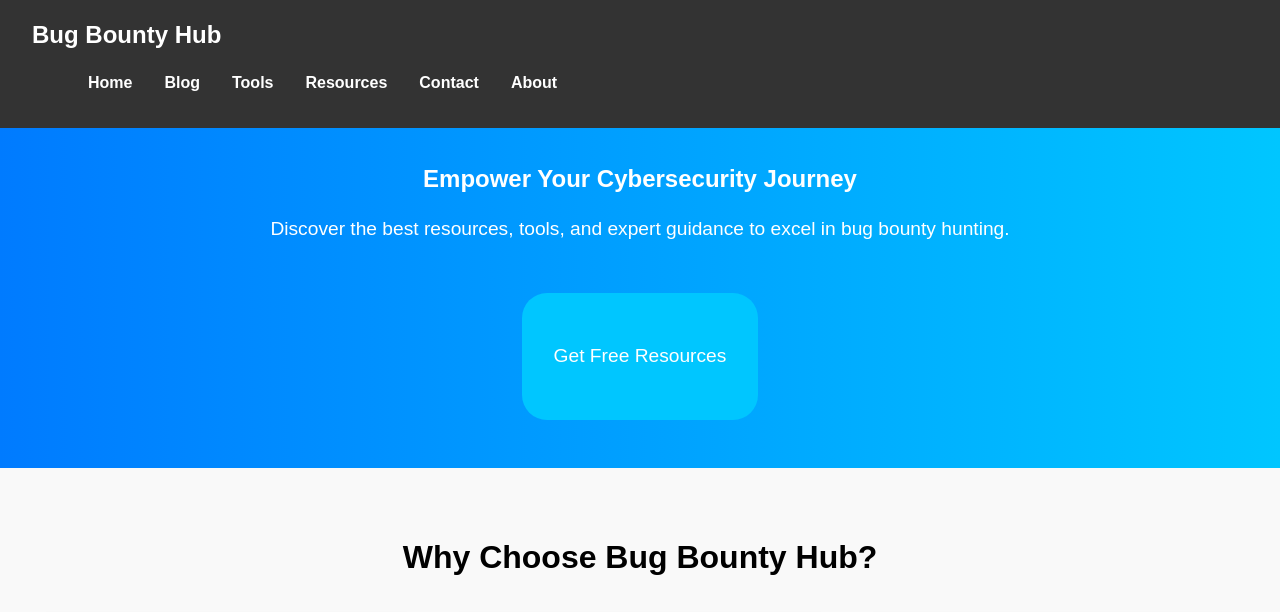
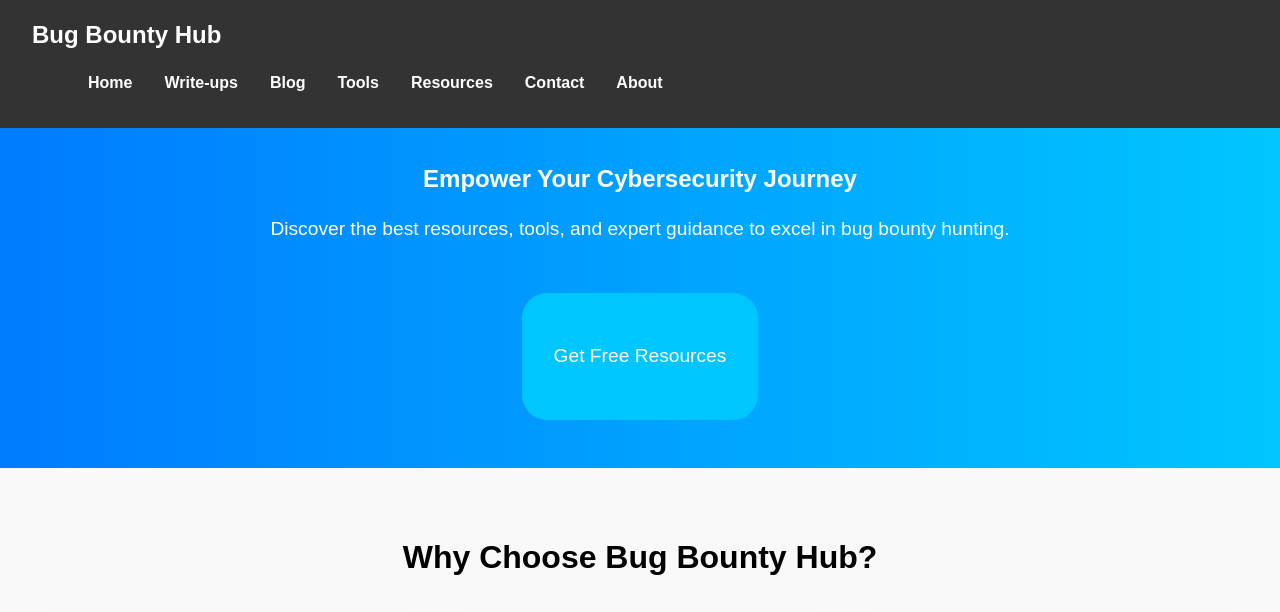
Before and after one commit to myselfakash20/BugBounty, a plain HTML site: page index.html in a window 1280 px wide. Shown: the top 612 px of the page. Drawn offline with Linux system fonts and the light colour scheme.

Commit message:
Add files via upload

```diff
--- a/index.html
+++ b/index.html
@@ -15,6 +15,8 @@
             </div>
             <ul class="nav-links">
                 <li><a href="index.html">Home</a></li>
+                <li><a href="writeup-details.html">Write-ups</a></li>
+
                 <li><a href="blog.html">Blog</a></li>
                 <li><a href="tools.html">Tools</a></li>
                 <li><a href="resources.html">Resources</a></li>
@@ -76,6 +78,9 @@
         <a href="resources.html" class="cta-btn">Get Started</a>
     </section>
 
+
+
+
     <!-- Footer -->
     <footer>
         <p>&copy; 2024 Bug Bounty Hub. All rights reserved.</p>
```
